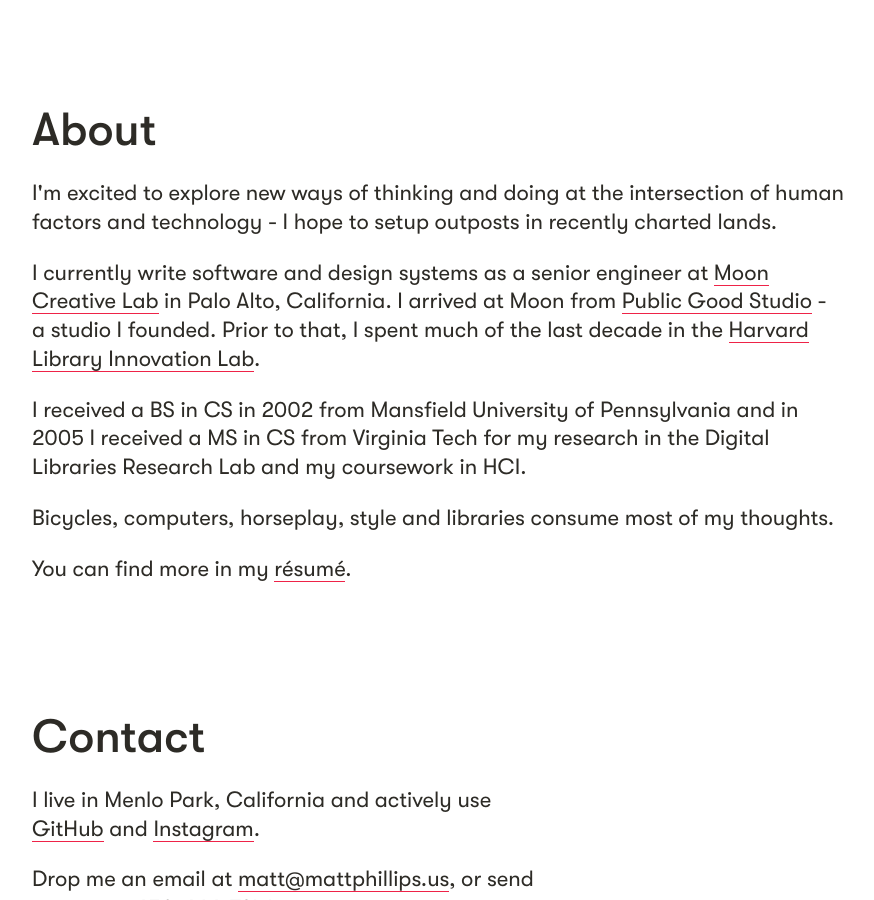
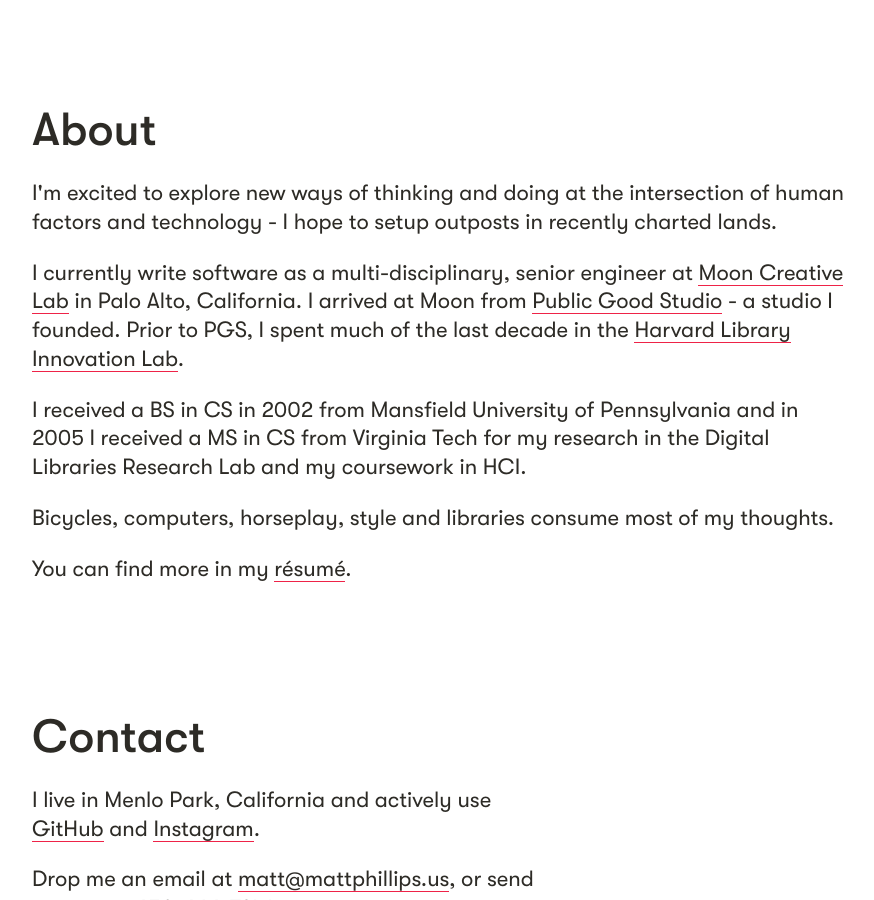
Before and after one commit to phillipsm/mattphillips-us, a Jekyll site: the page built from index.html, in a window 1280 px wide and 900 px high, scrolled down 2586 px. Shown: the whole window, without its empty margins (58-932 px from the left). Built offline with Jekyll 4.4.1, drawn with Linux system fonts in a browser that asks for light colours.

Commit message:
more spice

```diff
--- a/index.html
+++ b/index.html
@@ -33,7 +33,7 @@
         <div id ="about" class="about-desc">
           <h2 class="title section-title">About</h2>
           <p>I'm excited to explore new ways of thinking and doing at the intersection of human factors and technology - I hope to setup outposts in recently charted lands.</p>
-          <p>I currently write software and design systems as a senior engineer at <a href="https://www.mooncreativelab.com/" target="_blank">Moon Creative Lab</a> in Palo Alto, California. I arrived at Moon from <a href="https://publicgood.studio/" target="_blank">Public Good Studio</a> - a studio I founded. Prior to that, I spent much of the last decade in the <a href="https://lil.law.harvard.edu/" target="_blank">Harvard Library Innovation Lab</a>.</p>
+          <p>I currently write software as a multi-disciplinary, senior engineer at <a href="https://www.mooncreativelab.com/" target="_blank">Moon Creative Lab</a> in Palo Alto, California. I arrived at Moon from <a href="https://publicgood.studio/" target="_blank">Public Good Studio</a> - a studio I founded. Prior to PGS, I spent much of the last decade in the <a href="https://lil.law.harvard.edu/" target="_blank">Harvard Library Innovation Lab</a>.</p>
           <p>I received a BS in CS in 2002 from Mansfield University of Pennsylvania and in 2005 I received a MS in CS from Virginia Tech for my research in the Digital Libraries Research Lab and my coursework in HCI.</p>
           <p>Bicycles, computers, horseplay, style and libraries consume most of my thoughts.</p>
           <p class="end-element">You can find more in my <a href="/assets/documents/matt-phillips-resume.pdf" target="_blank">résumé</a>.</p>
```
